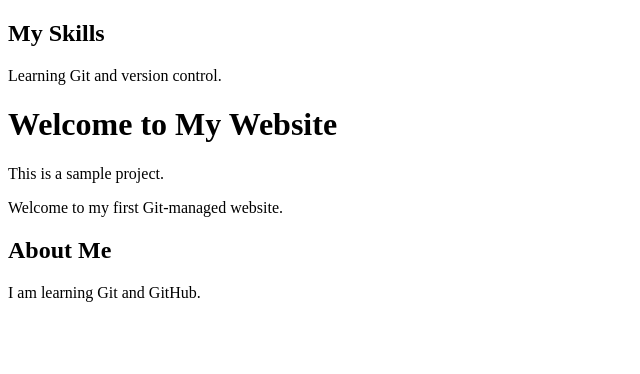
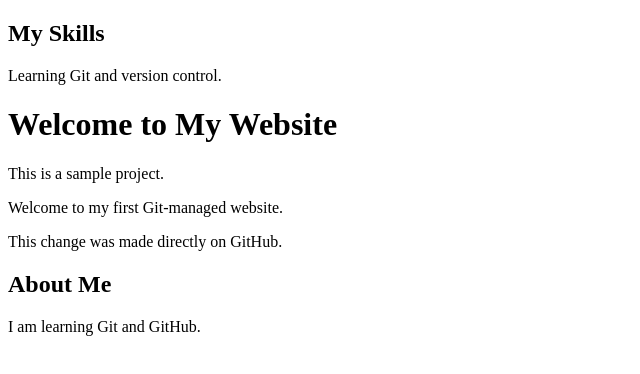
Before and after one commit to karthikeyanD07/project-html, a plain HTML site: page index.html in a window 1280 px wide. Shown: the whole page, without its empty margins (0-640 px from the left). Drawn offline with Linux system fonts and the light colour scheme.

Commit message:
Update homepage

```diff
--- a/index.html
+++ b/index.html
@@ -13,6 +13,7 @@
 
   <p>This is a sample project.</p>
   <p>Welcome to my first Git-managed website.</p>
+  <p>This change was made directly on GitHub.</p>
 
   <section id="about">
     <h2>About Me</h2>
```
